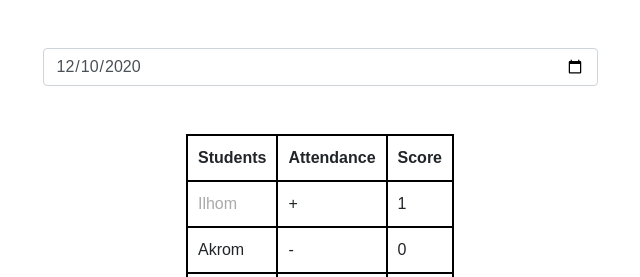
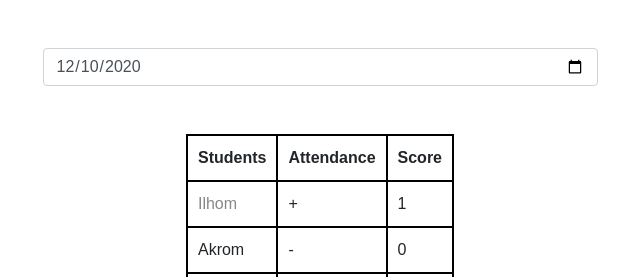
Before and after one commit to ilhomjon55/attendance-table, a plain HTML site: page index.html in a window 1280 px wide. In both pictures the pointer is over the element "Ilhom". Shown: the top 277 px of the page, 320-960 px from the left. Drawn offline with nearby package versions, Linux system fonts and the light colour scheme.

Commit message:
Change hover color of student name td

```diff
--- a/css/styles.css
+++ b/css/styles.css
@@ -56,6 +56,6 @@ th {
 }
 
 .js-attendance__table-student-name:hover {
-	color: #aaaaaa;
+	color: #888888;
 	cursor: pointer;
 }
```
